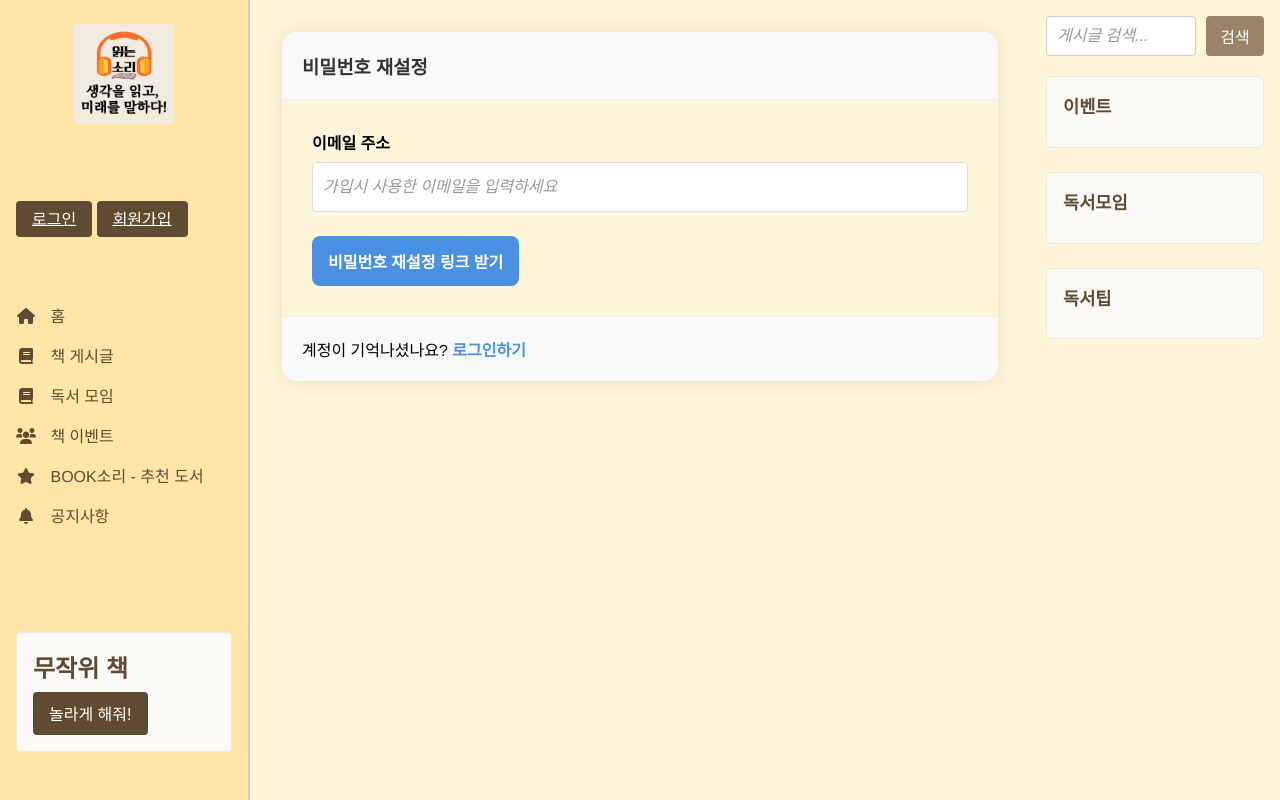
After one commit to OptiGTO/reading_sound, a Django app: page /password_reset/ in a window 1280 px wide. The commit adds this page. Run offline with Django 5.2, Linux system fonts and the light colour scheme; data that the repository does not hold is empty; some libraries are stand-ins or nearby versions.

```diff
--- a/server/community/static/community/css/style.css
+++ b/server/community/static/community/css/style.css
@@ -181,7 +181,7 @@
     display: none;
     position: absolute;
     top: 100%;  /* Places submenu below the parent item */
-    left: 0;    /* Aligns the submenu’s left edge with the parent item’s left edge */
+    left: 0;    /* Aligns the submenu's left edge with the parent item's left edge */
     background-color: #fafafa;
     list-style: none;
     margin: 0;
@@ -840,7 +840,84 @@ input::placeholder {
 }
 
 
+/* 비밀번호 재설정 페이지 스타일 */
+.card {
+  border: none;                                          /* 카드 테두리 제거 */
+  box-shadow: 0 0 20px rgba(0, 0, 0, 0.1);             /* 그림자 효과 */
+  border-radius: 15px;                                  /* 모서리 둥글게 */
+}
 
+.card-header {
+  background-color: #f8f9fa;                            /* 헤더 배경색 */
+  border-bottom: 1px solid #eee;                        /* 헤더 구분선 */
+  border-radius: 15px 15px 0 0 !important;             /* 상단 모서리만 둥글게 */
+  padding: 20px;                                        /* 여백 */
+}
+
+.card-header h3 {
+  color: #333;                                          /* 제목 색상 */
+  font-weight: 600;                                     /* 글씨 두께 */
+  margin: 0;                                            /* 마진 제거 */
+}
+
+.card-body {
+  padding: 30px;                                        /* 본문 여백 */
+}
+
+.form-control {
+  height: 50px;                                         /* 입력창 높이 */
+  border-radius: 8px;                                   /* 입력창 모서리 */
+  border: 1px solid #ddd;                              /* 테두리 색상 */
+  padding: 10px 15px;                                  /* 입력창 내부 여백 */
+  font-size: 16px;                                     /* 글자 크기 */
+  transition: all 0.3s ease;                           /* 애니메이션 효과 */
+}
+
+.form-control:focus {
+  border-color: #4a90e2;                               /* 포커스시 테두리 색상 */
+  box-shadow: 0 0 0 0.2rem rgba(74, 144, 226, 0.25);  /* 포커스시 그림자 */
+}
+
+.btn-primary {
+  height: 50px;                                        /* 버튼 높이 */
+  background-color: #4a90e2;                           /* 버튼 배경색 */
+  border: none;                                        /* 테두리 제거 */
+  font-size: 16px;                                     /* 글자 크기 */
+  font-weight: 600;                                    /* 글자 두께 */
+  border-radius: 8px;                                  /* 모서리 둥글게 */
+  transition: all 0.3s ease;                           /* 애니메이션 효과 */
+}
+
+.btn-primary:hover {
+  background-color: #357abd;                           /* 호버시 배경색 */
+  transform: translateY(-1px);                         /* 호버시 살짝 위로 */
+  box-shadow: 0 4px 8px rgba(0, 0, 0, 0.1);           /* 호버시 그림자 */
+}
+
+.card-footer {
+  background-color: #f8f9fa;                           /* 푸터 배경색 */
+  border-top: 1px solid #eee;                          /* 푸터 구분선 */
+  border-radius: 0 0 15px 15px !important;            /* 하단 모서리만 둥글게 */
+  padding: 20px;                                       /* 여백 */
+}
+
+.card-footer a {
+  color: #4a90e2;                                      /* 링크 색상 */
+  text-decoration: none;                               /* 밑줄 제거 */
+  font-weight: 600;                                    /* 글자 두께 */
+}
+
+.card-footer a:hover {
+  color: #357abd;                                      /* 호버시 링크 색상 */
+  text-decoration: underline;                          /* 호버시 밑줄 */
+}
+
+.alert {
+  border-radius: 8px;                                  /* 알림창 모서리 */
+  padding: 15px 20px;                                  /* 알림창 여백 */
+  margin-bottom: 10px;                                 /* 알림창 간격 */
+  border: none;                                        /* 테두리 제거 */
+}
 
 
   /****************************************************
@@ -955,3 +1032,17 @@ input::placeholder {
       grid-template-columns: 1fr;             /* 1열로 변경 */
     }
   }
+
+
+
+
+/* 반응형 디자인을 위한 미디어 쿼리 */
+@media (max-width: 768px) {
+    .container {
+        padding: 0 15px;                                 /* 모바일에서의 여백 */
+    }
+
+    .card {
+        margin: 10px;                                    /* 모바일에서의 카드 여백 */
+    }
+}
--- a/server/community/templates/community/login.html
+++ b/server/community/templates/community/login.html
@@ -30,6 +30,7 @@
     </div>
 
     <button type="submit" class="btn btn-primary">로그인</button>
-    <a href="{% url 'community:signup' %}" class="btn btn-link">회원가입 </a>
+    <a href="{% url 'community:signup' %}" class="btn btn-link">회원가입</a>
+    <a href="{% url 'community:password_reset' %}" class="btn btn-link">비밀번호 찾기</a>
   </form>
 {% endblock %}
--- /dev/null
+++ b/server/community/templates/community/password_reset.html
@@ -0,0 +1,50 @@
+{% extends 'community/base.html' %}
+{% load static %}
+
+{% block content %}
+<div class="container mt-5">
+    <div class="row justify-content-center">
+        <div class="col-md-6">
+            <div class="card">
+                <div class="card-header text-center">
+                    <h3>비밀번호 재설정</h3>                                <!-- 제목 -->
+                </div>
+                <div class="card-body">
+                    <form method="post">
+                        {% csrf_token %}
+                        <div class="form-group mb-3">
+                            <label for="email">이메일 주소</label>         <!-- 이메일 입력 필드 -->
+                            <input type="email"
+                                   class="form-control"
+                                   id="email"
+                                   name="email"
+                                   required
+                                   placeholder="가입시 사용한 이메일을 입력하세요">
+                        </div>
+                        <div class="d-grid gap-2">
+                            <button type="submit" class="btn btn-primary">
+                                비밀번호 재설정 링크 받기                  <!-- 제출 버튼 -->
+                            </button>
+                        </div>
+                    </form>
+                </div>
+                <div class="card-footer text-center">
+                    <p class="mb-0">
+                        계정이 기억나셨나요?
+                        <a href="{% url 'community:login' %}">로그인하기</a>  <!-- 로그인 페이지 링크 -->
+                    </p>
+                </div>
+            </div>
+            {% if messages %}                                              <!-- 메시지 표시 영역 -->
+            <div class="mt-3">
+                {% for message in messages %}
+                <div class="alert alert-{{ message.tags }}">
+                    {{ message }}
+                </div>
+                {% endfor %}
+            </div>
+            {% endif %}
+        </div>
+    </div>
+</div>
+{% endblock %}
--- a/server/community/urls.py
+++ b/server/community/urls.py
@@ -29,6 +29,18 @@ urlpatterns = [
 
     path('login/', views.login_view, name='login'),    # 로그인 뷰
 
+    # 비밀번호 재설정 관련 URL 패턴들
+    path('password_reset/', views.password_reset, name='password_reset'),
+    path('password_reset/done/',
+         auth_views.PasswordResetDoneView.as_view(template_name='community/password_reset_done.html'),
+         name='password_reset_done'),
+    path('reset/<uidb64>/<token>/',
+         auth_views.PasswordResetConfirmView.as_view(template_name='community/password_reset_confirm.html'),
+         name='password_reset_confirm'),
+    path('reset/done/',
+         auth_views.PasswordResetCompleteView.as_view(template_name='community/password_reset_complete.html'),
+         name='password_reset_complete'),
+
     path('logout/', auth_views.LogoutView.as_view(next_page='community:home'), name='logout'),  # 로그아웃 뷰
     path('signup/', views.signup, name='signup'),   # 회원가입 뷰
 
--- a/server/community/views.py
+++ b/server/community/views.py
@@ -157,6 +157,14 @@ def signup(request):
 
     return render(request, 'community/signup.html', context)
 
+
+# 비밀번호 찾기 뷰 (수정 버전)
+def password_reset(request):
+    """비밀번호 찾기 페이지 렌더링"""
+    context = get_common_context(request)
+    return render(request, 'community/password_reset.html', context)
+
+
 # 로그인 뷰 (수정 버전)
 def login_view(request):
     """로그인 페이지 렌더링 및 로그인 처리"""
```
Also changed, not shown: server/community/admin.py (+9 -6 lines), server/community/models.py (+22 -13 lines), server/community/migrations/0005_book_isbn_eventpost_is_deleted_eventpost_is_pinned_and_more.py (added), server/community/migrations/0006_alter_post_writer.py (added), server/db.sqlite3.
